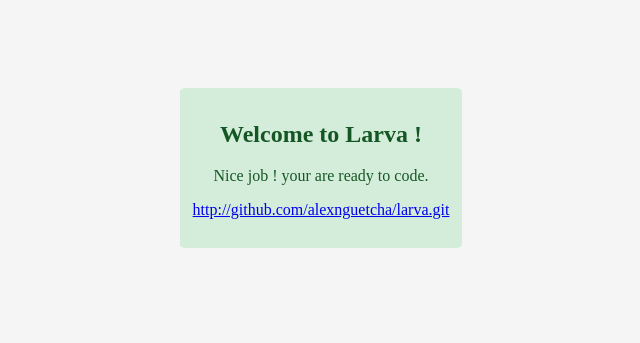
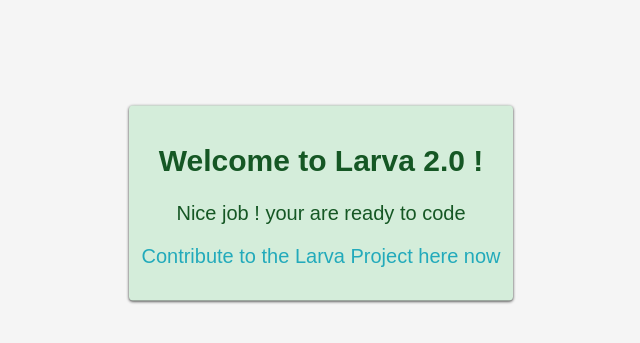
Before and after one commit to AlexNguetcha/Larva, a PHP site: page / in a window 1280 px wide. Shown: the top 343 px of the page, without its empty margins (319-959 px from the left). Run offline with PHP 8.4, Linux system fonts and the light colour scheme; some libraries are stand-ins or nearby versions.

Commit message:
update welcome page

```diff
--- a/public/index.php
+++ b/public/index.php
@@ -19,7 +19,7 @@ $kernel = new Kernel();
 $tables = [
   //"CREATE TABLE IF NOT EXISTS `user` ( `id` INT NOT NULL AUTO_INCREMENT , `username` VARCHAR(255) NOT NULL , `password` VARCHAR(255) NOT NULL , PRIMARY KEY (`id`)) ENGINE = MyISAM;",
 ];
-//$kernel->createTables($tables);
+$kernel->createTables($tables);
 
 $path = $kernel->getPath();
 
--- a/src/Controller/HomeController.php
+++ b/src/Controller/HomeController.php
@@ -9,7 +9,7 @@ class HomeController extends BaseController{
 
     public function index():Render
     {
-        return $this->render("home.php", ["message"=> "Welcome to Larva !"]);
+        return $this->render("home.php", ["message"=> "Welcome to Larva 2.0 !"]);
     }
 
 }
--- a/templates/home.php
+++ b/templates/home.php
@@ -7,7 +7,7 @@
 <head>
     <meta charset="UTF-8">
     <meta name="viewport" content="width=device-width, initial-scale=1.0">
-    <title>Larva</title>
+    <title>Welcome to Larva</title>
 </head>
 <body>
 <style>
@@ -17,20 +17,26 @@
     .alert{
         width: max-content;
         padding: 1%;
-        border-radius: 2%;
+        border-radius: 4px;
         background-color: #D4EDDA;
         text-align: center;
         color: #155724;
-        font-size: sans-serif;
+        font-size: 20px;
         margin: auto;
         transform: translate(0, 50%);
+        font-family: Arial, Helvetica, sans-serif;
+        box-shadow: 0px 1px 3px #333333;
+    }
+    .alert a{
+        text-decoration: none;
+        color: #2ab;
     }
 </style>
 <div class="container">
     <div class="alert alert-info" role="alert">
          <h2 class="alert-heading"><?= $message ;?></h2>
-         <p>Nice job ! your are ready to code.</p>
-         <p class="mb-0"><a href="http://github.com/alexnguetcha/larva.git">http://github.com/alexnguetcha/larva.git</a></p>
+         <p>Nice job ! your are ready to code</p>
+         <p class="mb-0"><a href="https://github.com/alexnguetcha/Larva">Contribute to the Larva Project here now</a></p>
     </div>
 </div>
 </body>
```
